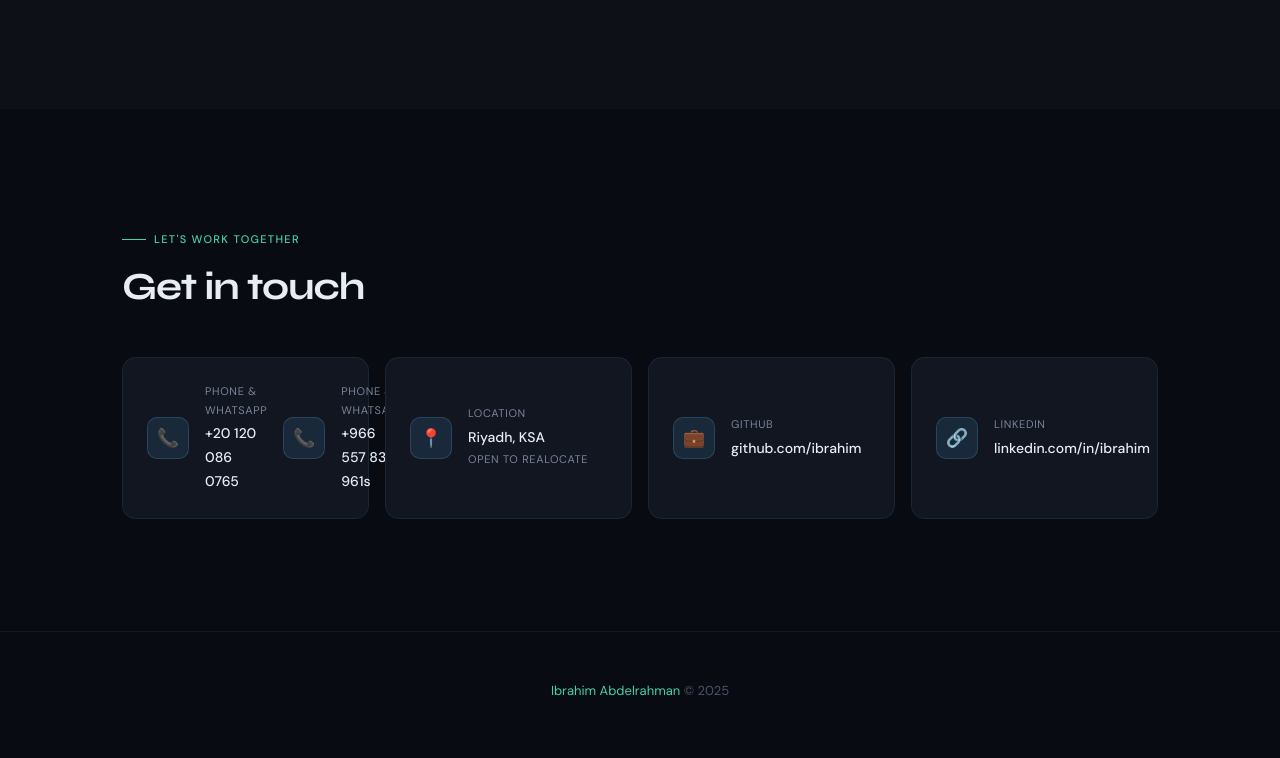
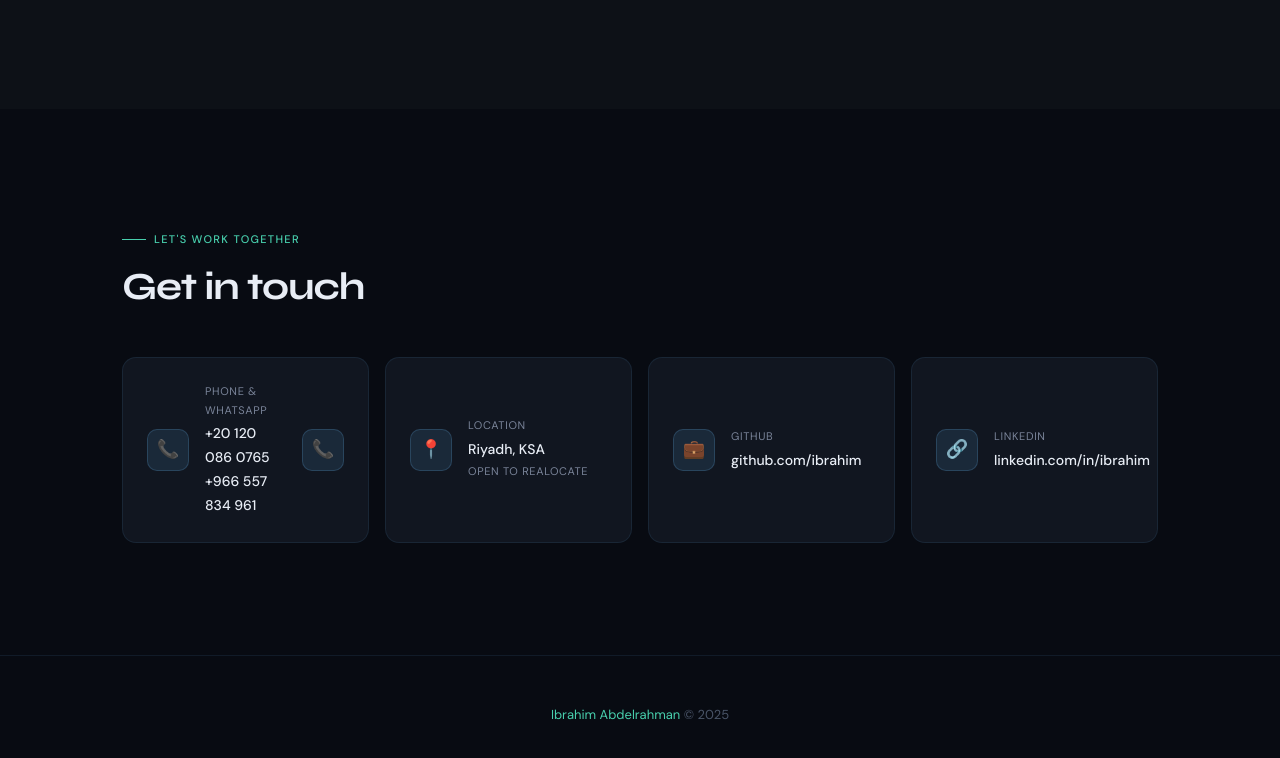
Before and after one commit to IbrahimAbdelrahman291/myPortfolio, a plain HTML site: page index.html in a window 1280 px wide. Shown: the part 4545-5303 px from the top of the page. Drawn offline with Linux system fonts and the light colour scheme.

Commit message:
final update for today

```diff
--- a/index.html
+++ b/index.html
@@ -945,12 +945,10 @@ footer span { color: var(--accent2); }
         <div>
           <p class="contact-lbl">Phone & Whatsapp</p>
           <p class="contact-val">+20 120 086 0765</p>
+          <p class="contact-val">+966 557 834 961</p>
         </div>
         <div class="contact-ico">📞</div>
-        <div>
-          <p class="contact-lbl">Phone & Whatsapp</p>
-          <p class="contact-val">+966 557 834 961s</p>
-        </div>
+
       </div>
       <div class="contact-card reveal">
         <div class="contact-ico">📍</div>
```
